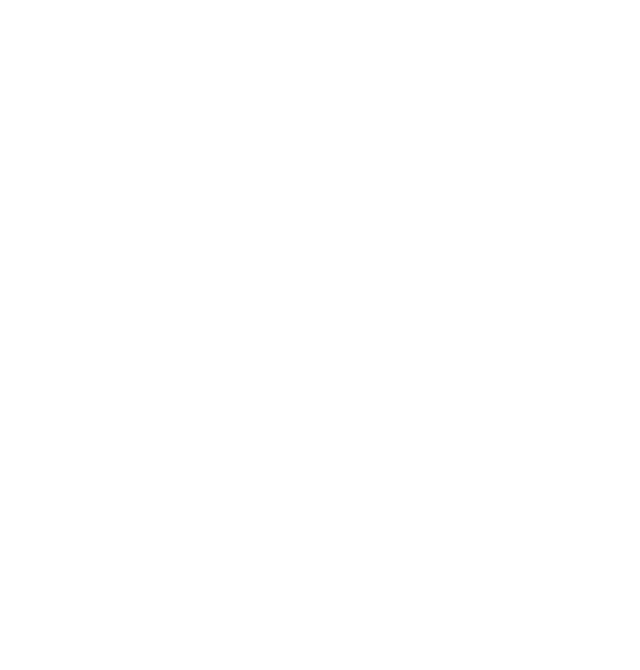
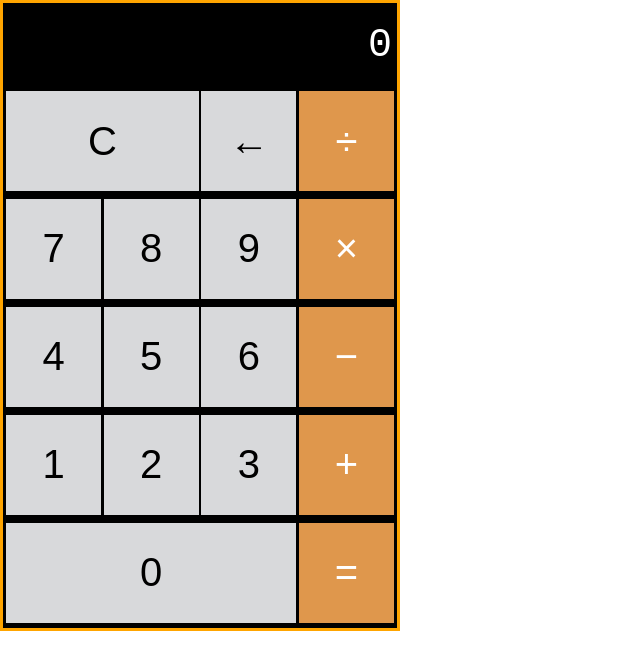
Before and after one commit to renato29/ITC-precourse, a plain HTML site: page 5-github/begin/calculator.html in a window 1280 px wide. Shown: the whole page, without its empty margins (0-640 px from the left). Drawn offline with Linux system fonts and the light colour scheme.

Commit message:
calculadora

```diff
--- a/5-github/begin/calculator.html
+++ b/5-github/begin/calculator.html
@@ -8,10 +8,45 @@
 <body>
     <div class="wrapper">
         <section class="screen">
-
+            0
         </section>
 
         <section class="calc-buttons">
+            <div class="calc-button-row">
+                <button class="calc-button double">C</button>
+                <button class="calc-button">&larr;</button>
+                <button class="calc-button">&divide;</button>
+
+            </div>
+
+            <div class="calc-button-row">
+                <button class="calc-button">7</button>
+                <button class="calc-button">8</button>
+                <button class="calc-button">9</button>
+                <button class="calc-button">&times;</button>
+
+            </div>
+
+            <div class="calc-button-row">
+                <button class="calc-button">4</button>
+                <button class="calc-button">5</button>
+                <button class="calc-button">6</button>
+                <button class="calc-button">&minus;</button>
+            </div>
+
+            <div class="calc-button-row">
+                <button class="calc-button">1</button>
+                <button class="calc-button">2</button>
+                <button class="calc-button">3</button>
+                <button class="calc-button">&plus;</button>
+
+            </div>
+
+            <div class="calc-button-row">
+                <button class="calc-button triple">0</button>
+                <button class="calc-button">=</button>
+            </div>
+
 
         </section>
     </div>
--- a/5-github/begin/css/calculator.css
+++ b/5-github/begin/css/calculator.css
@@ -10,4 +10,54 @@ body {
 }
 .wrapper {
     width: 400px;
+    border: 3px solid orange;
+    background-color: black;
+    color: black;
 }
+.calc-button-row{
+    border: 3px solid;
+
+    display: flex;
+    flex-flow: row nowrap;
+    justify-content: space-between;
+    margin-bottom:0.5% ;
+}
+.screen{
+    color: white;
+    text-align: right;
+    font-family: 'Courier New', Courier, monospace;
+    padding: 20px 5px ;
+    font-size: 40px;
+}
+.calc-button{
+    background-color:#d8d9db;
+    color:#000000;
+    border: none;
+    font-size: 40px;
+    height: 100px;
+    flex-basis: 24.5%;
+}
+.calc-button:hover{
+    background-color: #ebebeb;
+}.calc-button:active{
+    background-color: #bbbcbe;
+}
+.double{
+    flex-basis: 49.7%;
+}
+.triple{
+    flex-basis: 74.8%;
+
+}
+.calc-button:last-child{
+    background-color: #df974c;
+    color: white;
+}
+.calc-button:last-child:hover{
+    background-color: #dfb07e;
+    color: white;
+}
+.calc-button:last-child:active{
+    background-color: #dd8d37;
+    color: white;
+}
```
Also changed, not shown: 5-github/Anotações.txt (added).
